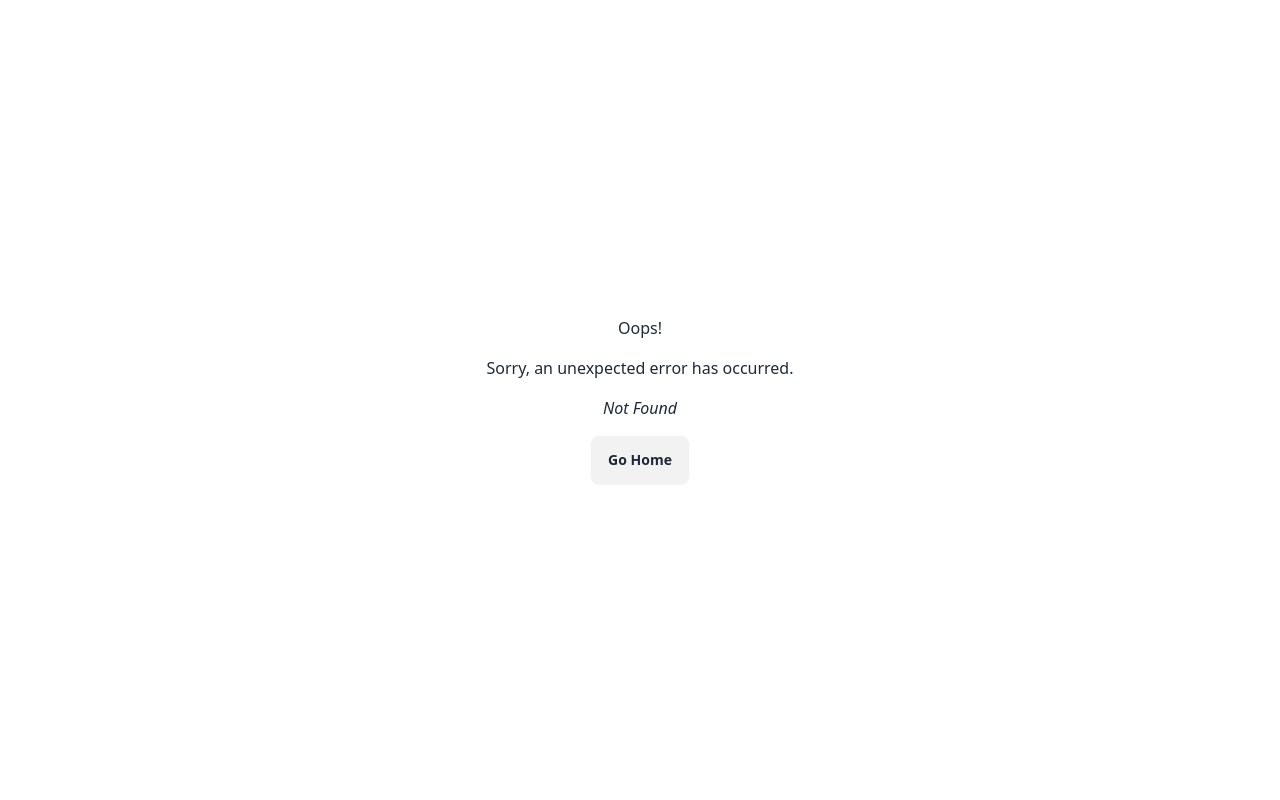
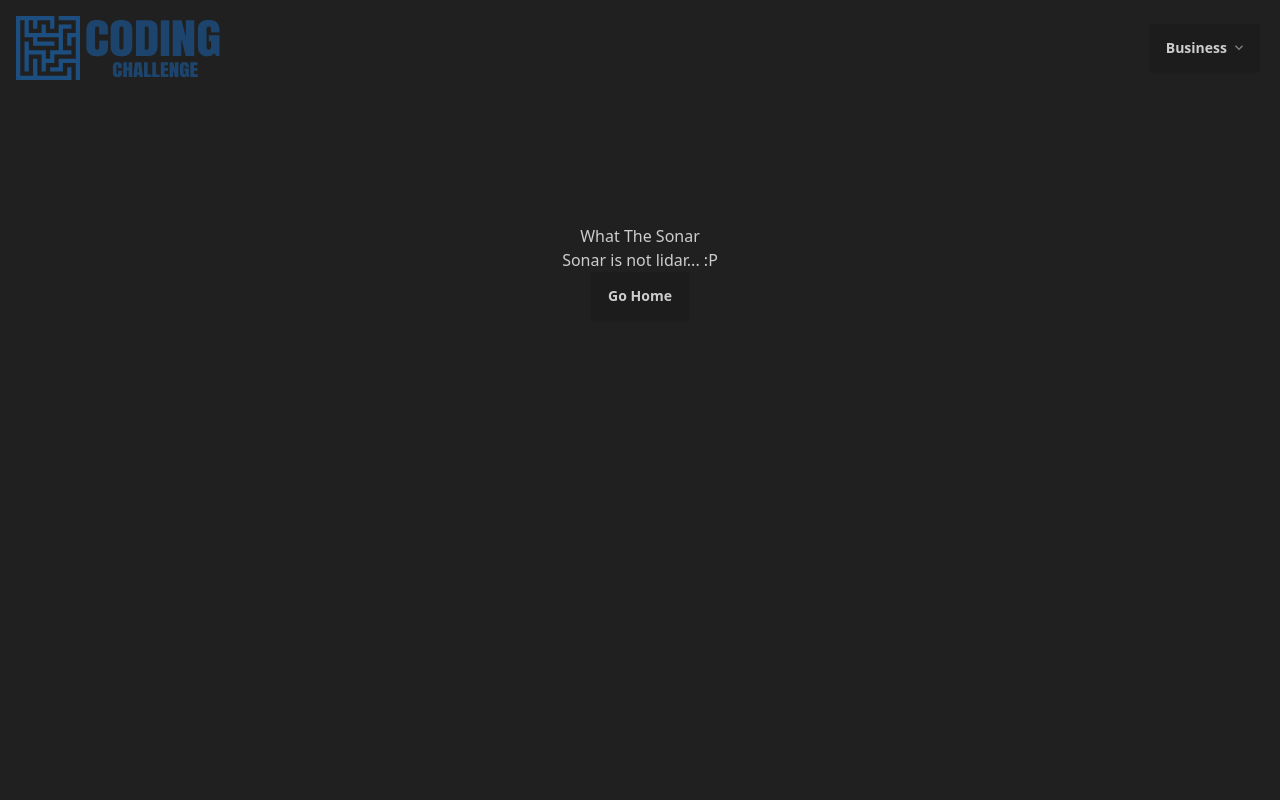
Before and after one commit to KPInc425/RBI-Cipher-Challenge, a React (Vite) app: page /what-the-sonar in a window 1280 px wide. Before the commit this address had no page. Shown: the top 800 px of the page. Built offline with nearby package versions, Linux system fonts and the light colour scheme.

Commit message:
Add route and what-the-sonar page

```diff
--- a/src/main.jsx
+++ b/src/main.jsx
@@ -11,6 +11,7 @@ import MainLayout from './layouts/MainLayout.jsx';
 import AboutUs from './pages/AboutUs.jsx';
 import Contact from './pages/Contact.jsx';
 import Challenges from './pages/ChallengesPage.jsx';
+import WhatTheSonar from './pages/WhatTheSonar.jsx';
 
 const router = createBrowserRouter([
   {
@@ -33,6 +34,10 @@ const router = createBrowserRouter([
         path: "/contactus",
         element: <Contact />,
       },
+      {
+        path: "/what-the-sonar",
+        element: <WhatTheSonar />,
+      },
     ]
   },
 ]);
--- /dev/null
+++ b/src/pages/WhatTheSonar.jsx
@@ -0,0 +1,16 @@
+import { Link } from "react-router-dom";
+import SectionWrapper from "../components/shared/SectionWrapper";
+
+const WhatTheSonar = () => {
+  return (
+    <SectionWrapper>
+      <div className="h-screen">
+        <h1>What The Sonar</h1>
+        <p>Sonar is not lidar... :P</p>
+        <Link to={"/"} className="btn">Go Home</Link>
+      </div>
+    </SectionWrapper>
+  );
+}
+
+export default WhatTheSonar;
```
